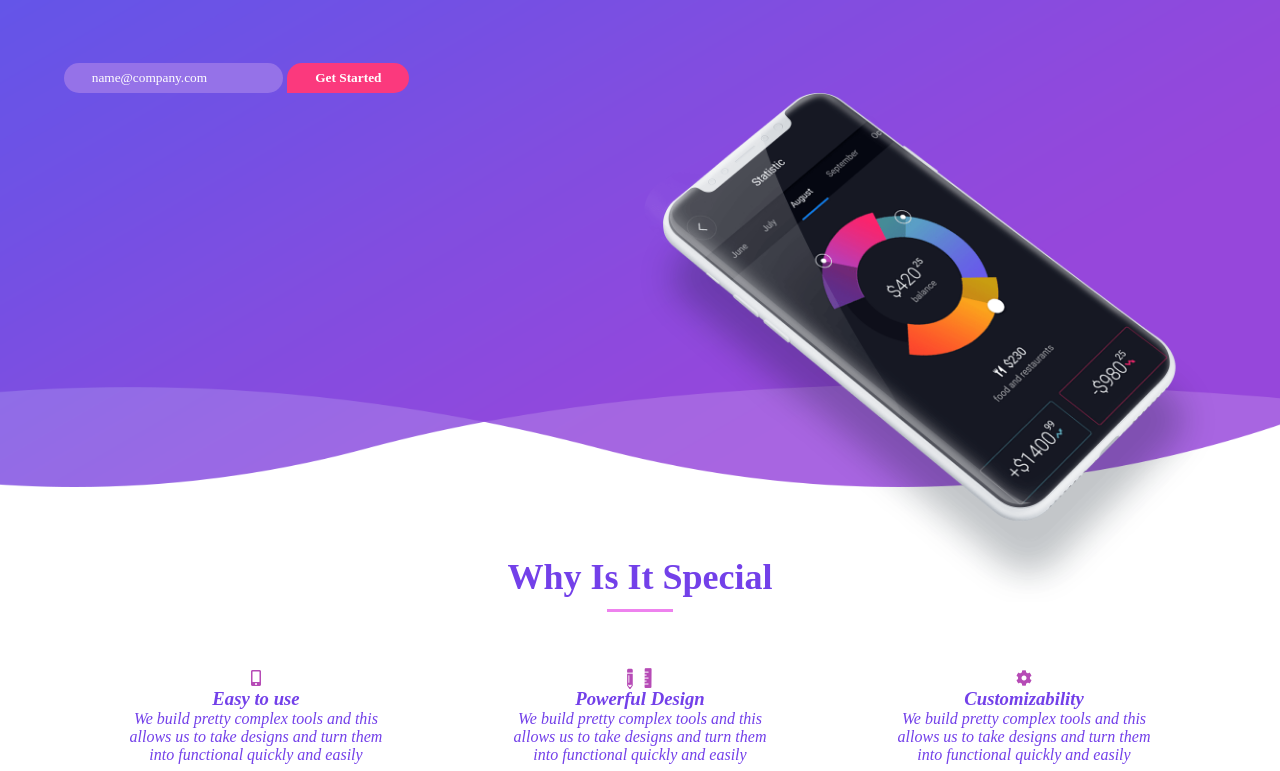
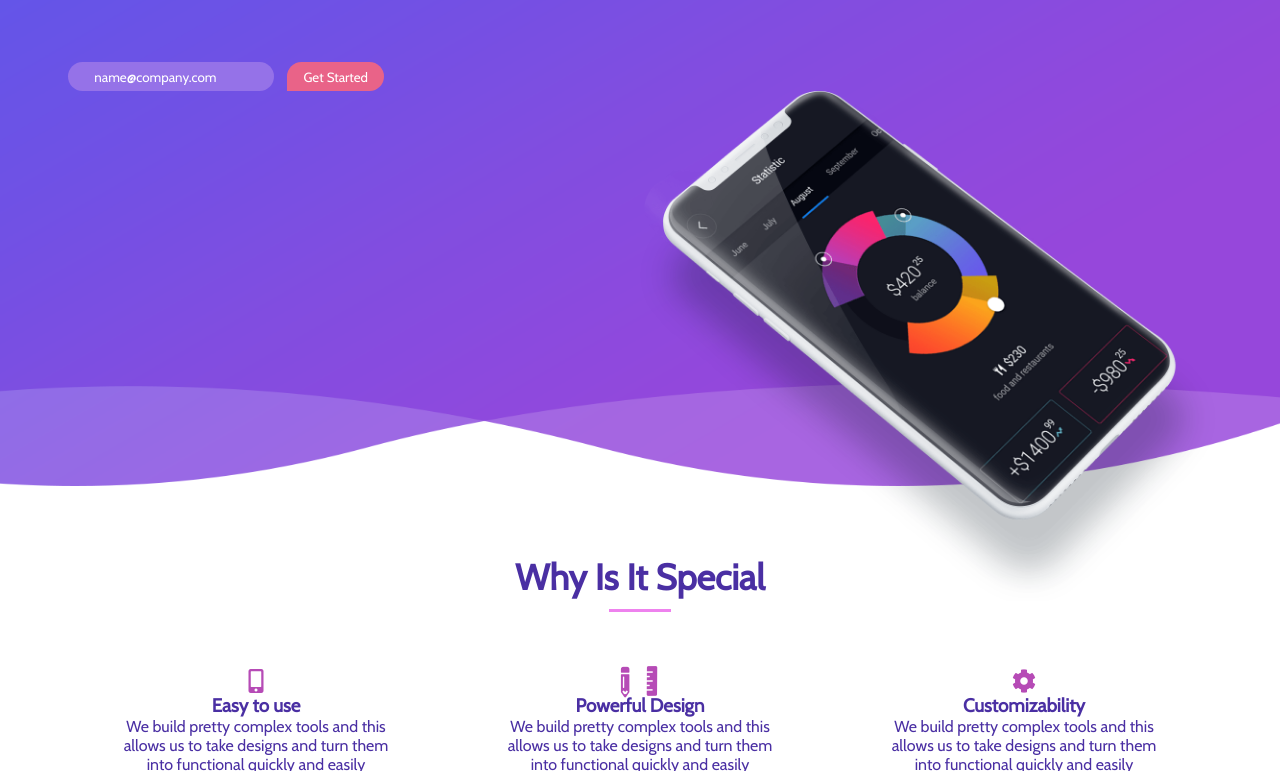
Before and after one commit to ahmed45adel/colorlib, a plain HTML site: page index.html in a window 1280 px wide. Shown: the part 255-1026 px from the top of the page. Drawn offline with Linux system fonts and the light colour scheme; files whose address does not match are found by name.

Commit message:
added font

```diff
--- a/css/style.css
+++ b/css/style.css
@@ -1,8 +1,16 @@
+@font-face {
+  font-family: boldCabin;
+  src: url("../assets/fonts/Cabin-Bold.woff");
+}
+@font-face {
+  font-family: regularCabin;
+  src: url("../assets/fonts/Cabin-Regular.woff");
+}
 * {
     box-sizing: border-box;
     padding: 0;
     margin: 0;
-    font-family: 'Cabin-Bold.woff';
+    font-family: regularCabin;
 }
 .container {
     width: 90%;
@@ -31,7 +39,7 @@
 }
 .navbar__logo > a {
     font-size: 300%;
-    font-weight: bolder;
+    font-weight: boldCabin;
 }
 
 .navbar__links {
@@ -47,7 +55,7 @@ ul > li {
 a {
     text-decoration: none;
     color: white;
-    font-weight: 300;
+    font-weight: boldCabin;
 }
 #sign {
 background-color: transparent;
@@ -61,27 +69,33 @@ border-width: thin;
 border-radius: 20px 20px 20px 0px;
 }
 #sign > a {
-    font-weight: bolder;
+    font-weight: boldCabin;
 }
-
+form {
+    display: flex;
+    flex-direction: row;
+    justify-content: center;
+    margin-top:20% ;
+}
 #getStarted {
-background-color: #fb397d;
+background-color: #e96388;
 color: white;
 text-align: center;
 cursor: pointer;
 border-style:none;
-padding:2% 8% 2% 8%;
+padding:2% 5% 2% 5%;
 border-radius: 20px 20px 20px 0px;
+margin-left:2% ;
 }
-#getStarted > a {
-    font-weight: bolder;
-}
+/* #getStarted > a {
+    font-weight: regularCabin;
+} */
 input {
-margin-top: 20%;
 background-color: #9572e8;
 border-style:none;
 padding:2% 8% 2% 8%;
 border-radius: 20px 20px 20px 20px;
+margin-right: 2%;
 }
 input::placeholder {
     color: white;
@@ -122,7 +136,7 @@ h1 + p {
 
 }
 .special {
-    color:#7340e9;
+    color:#4a2fa3;
 }
 
 #special:after {
@@ -142,7 +156,6 @@ h1 + p {
     align-items: baseline;
 }
 .special__article {
-    font-style:italic;
     display: block;
     width: 33.33%;
     text-align: center;
@@ -174,7 +187,7 @@ h1 + p {
     padding-bottom: 3%;
 }
 .propositions {
-    color:#7340e9;
+    color:#4a2fa3;
 }
 
 /* features section styling */
@@ -192,9 +205,7 @@ h1 + p {
     align-content: center;
 }
 .features {
-        color:#7340e9;
-
-
+    color:#4a2fa3;
 }
 .features__article {
     width: 33.33%;
@@ -240,4 +251,5 @@ h1 + p {
 }
 i {
     color: rgb(182, 75, 182);
+font-size: x-large;
 }
--- a/index.html
+++ b/index.html
@@ -8,7 +8,6 @@
     <link rel="stylesheet" href="./css/all.min.css">
     <link rel="stylesheet" href="./css/fontawesome.min.css">
     <link rel="stylesheet" href="./css/style.css">
-    <link rel="stylesheet" href="./assets/fonts/font.css">
     <title>Ahmed Adel Mohamed Ismail</title>
 </head>
 
@@ -45,8 +44,10 @@
                     <div>
                         <h1>Colorlib app</h1>
                         <p>Everything You Need. To Start Selling Online Beautifully</p>
-                        <input type="email" placeholder="name@company.com">
-                        <button id="getStarted"><a href="#">Get Started</a></button>
+                        <form>
+                            <input type="email" placeholder="name@company.com">
+                            <button id="getStarted"><a href="#">Get Started</a></button>
+                        </form>
 
                     </div>
                     <figure>
```
